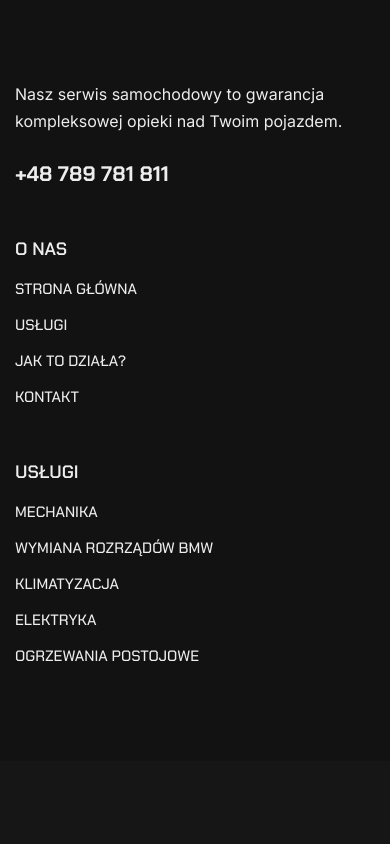
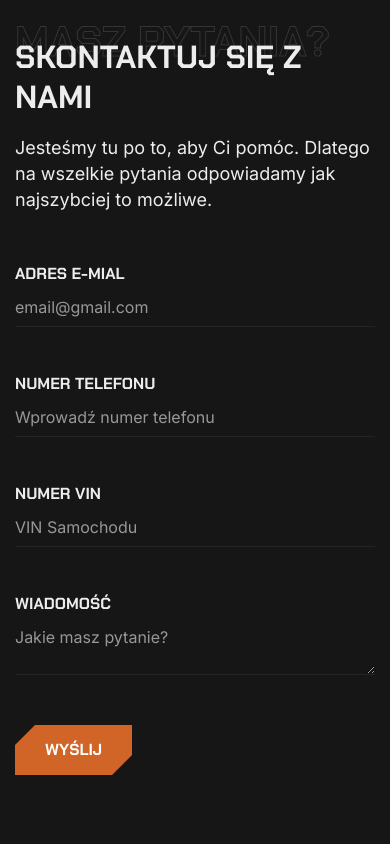
Before and after one commit to Andrzej-Marek/exelowarszowicepl, a Next.js app: page /uslugi/elektryka in a window 390 px wide. Shown: the part 3820-4664 px from the top of the page. Before the commit the page ends 4581 px from the top, so only its background shows below. Built offline with nearby package versions, Linux system fonts and the light colour scheme.

Commit message:
Contact form

```diff
--- a/package.json
+++ b/package.json
@@ -15,6 +15,7 @@
     "postcss-preset-env": "9.2.0",
     "react": "^18",
     "react-dom": "^18",
+    "react-hook-form": "7.48.2",
     "sharp": "0.32.6"
   },
   "devDependencies": {
--- a/src/app/uslugi/rozrzady-bmw/page.tsx
+++ b/src/app/uslugi/rozrzady-bmw/page.tsx
@@ -1,5 +1,3 @@
-import PortfolioSection from "@/components/Sections/PortfolioSection";
-import { navLinks } from "@/router/navLinks";
 import ServicePageSkeleton from "@/skeletons/ServicePageSkeleton";
 import { Metadata } from "next";
 
--- /dev/null
+++ b/src/components/Alert.tsx
@@ -0,0 +1,16 @@
+import { ReactNode } from "react";
+
+type AlertProps = {
+  children: ReactNode;
+  variant: "info" | "success" | "error";
+};
+
+const Alert = ({ children, variant }: AlertProps) => {
+  return (
+    <div className={`alert alert-${variant}`} role="alert">
+      {children}
+    </div>
+  );
+};
+
+export default Alert;
--- /dev/null
+++ b/src/components/ContactForm.tsx
@@ -0,0 +1,182 @@
+"use client";
+
+import { useForm, SubmitHandler, UseFormRegister } from "react-hook-form";
+import {
+  DetailedHTMLProps,
+  InputHTMLAttributes,
+  TextareaHTMLAttributes,
+  useState,
+} from "react";
+import Alert from "./Alert";
+import { Pixel } from "@/lib/pixel";
+
+type FormModel = {
+  phoneNumber?: string;
+  vinNo?: string;
+  email?: string;
+  message: string;
+};
+
+type ContactFormSectionProps = {};
+
+const ContactForm = ({}: ContactFormSectionProps) => {
+  const [message, setMessage] = useState<{
+    type: "success" | "error";
+    message: string;
+  }>();
+  const {
+    register,
+    handleSubmit,
+    reset,
+    formState: { errors },
+  } = useForm<FormModel>();
+
+  const onSubmit: SubmitHandler<FormModel> = async (data) => {
+    try {
+      const response = await fetch(
+        "http://localhost:3000/api/contact-request",
+        {
+          method: "POST",
+          body: JSON.stringify(data),
+          headers: {
+            "Content-Type": "application/json",
+          },
+        }
+      );
+
+      if (response.status === 201) {
+        setMessage({
+          type: "success",
+          message:
+            "Wiadomość wysłana pomyślnie! Skontaktujemy się tak szybko jak to możliwe",
+        });
+        Pixel.sendMessageSuccess();
+      } else {
+        setMessage({
+          type: "error",
+          message: "Błąd podczas wysyłania. Spróbuj ponownie",
+        });
+        Pixel.sendMessageError();
+      }
+    } catch (error) {
+      setMessage({
+        type: "error",
+        message: "Błąd podczas wysyłania. Spróbuj ponownie",
+      });
+      Pixel.sendMessageError();
+    } finally {
+      reset();
+      if (message?.type === "success") {
+        setTimeout(() => setMessage(undefined), 4000);
+      }
+    }
+  };
+
+  return (
+    <form onSubmit={handleSubmit(onSubmit)}>
+      <div className="form_wrap row">
+        {message && (
+          <div className="col-md-12">
+            <Alert variant={message.type}>{message.message}</Alert>
+          </div>
+        )}
+
+        <div className="col-md-6">
+          <TextField
+            name="email"
+            label="Adres e-mial"
+            placeholder="email@gmail.com"
+            type="email"
+            register={register}
+          />
+        </div>
+        <div className="col-md-6">
+          <TextField
+            name="phoneNumber"
+            label="Numer telefonu"
+            placeholder="Wprowadź numer telefonu"
+            type="tel"
+            register={register}
+          />
+        </div>
+
+        <div className="col-12">
+          <TextField
+            name="vinNo"
+            label="Numer VIN"
+            placeholder="VIN Samochodu"
+            register={register}
+          />
+        </div>
+
+        <div className="col-12">
+          <TextAreaField
+            name="message"
+            label="Wiadomość"
+            register={register}
+            required
+            placeholder="Jakie masz pytanie?"
+          />
+
+          <button type="submit" className="btn btn-primary">
+            <span className="btn_text">Wyślij</span>
+          </button>
+        </div>
+      </div>
+    </form>
+  );
+};
+
+const TextAreaField = ({
+  label,
+  name,
+  register,
+  ...inputProps
+}: {
+  label: string;
+  name: string;
+  register: UseFormRegister<any>;
+} & DetailedHTMLProps<
+  TextareaHTMLAttributes<HTMLTextAreaElement>,
+  HTMLTextAreaElement
+>) => {
+  return (
+    <div className="form-group">
+      <label htmlFor="input_textarea">{label}</label>
+      <textarea
+        className="form-control"
+        {...inputProps}
+        {...register(name, { required: inputProps.required })}
+      ></textarea>
+    </div>
+  );
+};
+
+const TextField = ({
+  label,
+  register,
+  name,
+  ...inputProps
+}: {
+  label: string;
+  name: string;
+  register: UseFormRegister<any>;
+} & DetailedHTMLProps<
+  InputHTMLAttributes<HTMLInputElement>,
+  HTMLInputElement
+>) => {
+  return (
+    <div className="form-group mb-0">
+      <label htmlFor="input_name">{label}</label>
+
+      <input
+        type="text"
+        className="form-control"
+        {...inputProps}
+        {...register(name, { required: inputProps.required })}
+      />
+    </div>
+  );
+};
+
+export default ContactForm;
--- a/src/components/Sections/ContactFormSection.tsx
+++ b/src/components/Sections/ContactFormSection.tsx
@@ -1,88 +1,35 @@
-type ContactFormSectionProps = {};
+import ContactForm from "../ContactForm";
 
-const ContactFormSection = ({}: ContactFormSectionProps) => {
+type ContactFormSectionProps = {
+  title?: string;
+  description?: string;
+  backText?: string;
+};
+
+const ContactFormSection = ({
+  backText,
+  description,
+  title,
+}: ContactFormSectionProps) => {
   return (
-    <section className="appointment_form_section section_space_lg">
+    <section className="appointment_form_section section_space_sm">
       <div className="container">
         <div className="row">
           <div className="col-lg-7">
             <div className="section_heading">
-              <div className="outline_text">Contact Us</div>
-              <h3 className="heading_text wow" data-splitting>
-                Request An Appointment Online
-              </h3>
-              <p className="heading_description mb-0">
-                Duis aute irure dolor in reprehenderit in voluptate velit esse
-                cillum dolore eu fugiat nulla pariatur. Excepteur sint occaecat
-                cupidatat non proident
-              </p>
+              <div className="outline_text">{backText}</div>
+              {title && (
+                <h3 className="heading_text wow" data-splitting>
+                  {title}
+                </h3>
+              )}
+              {description && (
+                <p className="heading_description mb-0">{description}</p>
+              )}
             </div>
           </div>
         </div>
-        <form action="#">
-          <div className="form_wrap row">
-            <div className="col-md-6">
-              <div className="form-group mb-0">
-                <label htmlFor="input_name">Your Name</label>
-                <input
-                  type="text"
-                  name="name"
-                  className="form-control"
-                  id="input_name"
-                  placeholder="Enter Your Name"
-                />
-              </div>
-            </div>
-            <div className="col-md-6">
-              <div className="form-group mb-0">
-                <label htmlFor="input_phone">Your Phone</label>
-                <input
-                  type="tel"
-                  name="phone"
-                  className="form-control"
-                  id="input_phone"
-                  placeholder="Enter Your Phone"
-                />
-              </div>
-            </div>
-            <div className="col-md-6">
-              <div className="form-group mb-0">
-                <label htmlFor="input_date">Select Date</label>
-                <input
-                  type="date"
-                  name="date"
-                  className="form-control"
-                  id="input_date"
-                />
-              </div>
-            </div>
-            <div className="col-md-6">
-              <div className="form-group mb-0">
-                <label htmlFor="input_time">Select Time</label>
-                <input
-                  type="time"
-                  name="time"
-                  className="form-control"
-                  id="input_time"
-                />
-              </div>
-            </div>
-            <div className="col-12">
-              <div className="form-group">
-                <label htmlFor="input_textarea">Your Message</label>
-                <textarea
-                  name="message"
-                  className="form-control"
-                  id="input_textarea"
-                  placeholder="Describe Your Problem"
-                ></textarea>
-              </div>
-              <button type="submit" className="btn btn-primary">
-                <span className="btn_text">Send Now</span>
-              </button>
-            </div>
-          </div>
-        </form>
+        <ContactForm />
       </div>
     </section>
   );
--- a/src/lib/pixel.ts
+++ b/src/lib/pixel.ts
@@ -5,6 +5,14 @@ export class Pixel {
 
   static emailClick() {
     window?.fbq("track", "email_click");
+  }
+
+  static sendMessageSuccess() {
+    window?.fbq("track", "message_send_error");
+  }
+
+  static sendMessageError() {
+    window?.fbq("track", "message_send_error");
   }
 
   static localizationClick() {
--- a/src/skeletons/ServicePageSkeleton.tsx
+++ b/src/skeletons/ServicePageSkeleton.tsx
@@ -1,5 +1,6 @@
 import Accordion, { AccordionProps } from "@/components/Accordion";
 import AsideContactSection from "@/components/Sections/AsideContactSection";
+import ContactFormSection from "@/components/Sections/ContactFormSection";
 import PortfolioSection, {
   PortfolioSectionProps,
 } from "@/components/Sections/PortfolioSection";
@@ -102,6 +103,12 @@ const ServicePageSkeleton = ({ data }: ServicePageSkeletonProps) => {
         </div>
         {data.portfolio && <PortfolioSection {...data.portfolio} />}
       </section>
+
+      <ContactFormSection
+        backText="Masz pytania?"
+        title="Skontaktuj się z nami"
+        description=" Jesteśmy tu po to, aby Ci pomóc. Dlatego na wszelkie pytania odpowiadamy jak najszybciej to możliwe."
+      />
     </main>
   );
 };
```
Also changed, not shown: src/app/page.tsx (+7 -1 lines), src/css/style.css, 2 other files (tests, documents, lock files or other folders).
